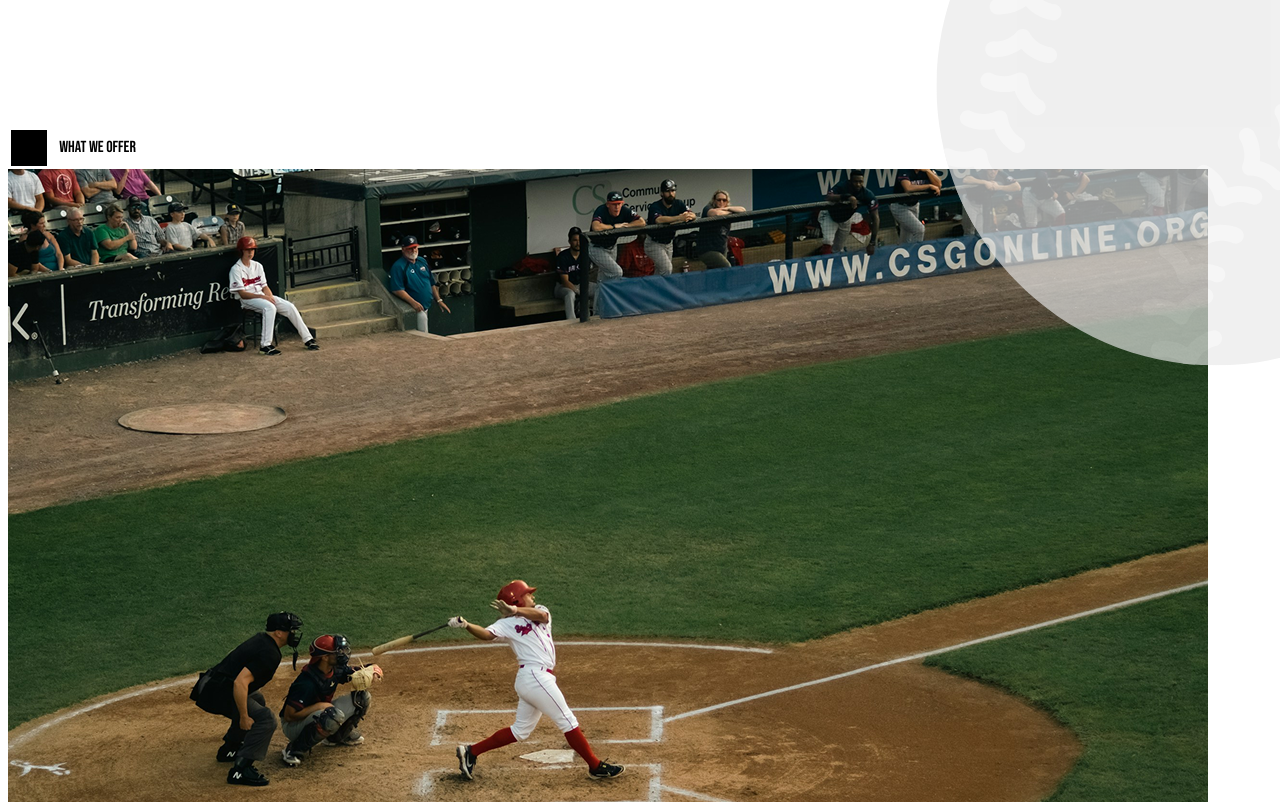
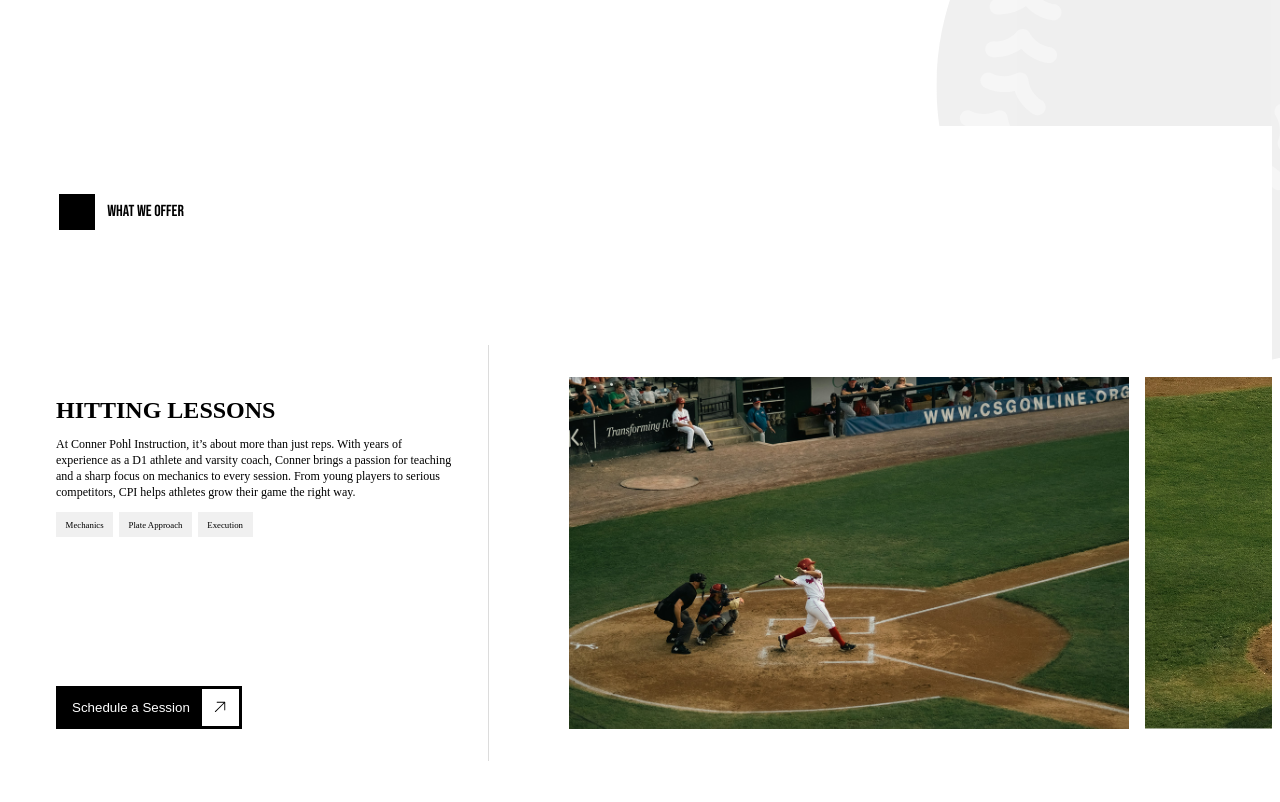
Before and after one commit to HaydenWestfall/conner-pohl-instruction, a React (Vite) app: page / in a window 1280 px wide. Shown: the part 1398-2200 px from the top of the page. Built offline with nearby package versions, Linux system fonts and the light colour scheme; the HTML template or start-up script is replaced by a standard one.

Commit message:
creates design for packages section on desktop

```diff
--- a/src/pages/Home/HomePage.tsx
+++ b/src/pages/Home/HomePage.tsx
@@ -3,6 +3,7 @@ import { Footer } from "../../shared/Footer/Footer";
 import { About } from "./components/About/About";
 import { Hero } from "./components/Hero/Hero";
 import { Packages } from "./components/Packages/Packages";
+import { Packages2 } from "./components/Packages2/Packages2";
 import { Testimonials } from "./components/Testimonials/Testimonials";
 
 export const HomePage = () => {
@@ -13,7 +14,7 @@ export const HomePage = () => {
       <div className="route-wrapper">
         <Hero />
         <About />
-        <Packages />
+        <Packages2 />
         <Testimonials />
         <ContactSection />
       </div>
--- a/src/pages/Home/components/Hero/Hero.scss
+++ b/src/pages/Home/components/Hero/Hero.scss
@@ -59,7 +59,15 @@
     flex-direction: column;
 
     .call-to-action {
-      button {
+      #book-now {
+        display: none;
+      }
+
+      #contact {
+        display: none;
+      }
+
+      #schedule-session {
         position: absolute;
         left: 50%;
         bottom: 1.75rem;
--- a/src/pages/Home/components/Hero/Hero.tsx
+++ b/src/pages/Home/components/Hero/Hero.tsx
@@ -33,8 +33,19 @@ export const Hero = () => {
               INSTRUCTION
             </h1>
             <div className="call-to-action">
-              <CpiButton label="Book now" onClick={() => window.alert("Test")} className="cpi-button dark" />
-              <CpiButton label="Contact" onClick={() => window.alert("Test")} className="cpi-button light" />
+              <div id="book-now">
+                <CpiButton label="Book now" onClick={() => window.alert("Test")} className="cpi-button dark" />
+              </div>
+              <div id="contact">
+                <CpiButton label="Contact" onClick={() => window.alert("Test")} className="cpi-button light" />
+              </div>
+              <div id="schedule-session">
+                <CpiButton
+                  label="Schedule a Session"
+                  onClick={() => window.alert("Test")}
+                  className="cpi-button dark"
+                />
+              </div>
             </div>
           </div>
           <div className="scroll-accent">
--- /dev/null
+++ b/src/pages/Home/components/Packages2/Packages2.scss
@@ -0,0 +1,65 @@
+.packages-wrapper {
+  position: relative;
+  display: flex;
+  flex-direction: column;
+  gap: 7rem;
+  background-color: white;
+  border-radius: var(--border-radius-0);
+  padding: 4rem 3rem;
+  overflow: hidden;
+  z-index: 10;
+
+  .lesson-wrapper {
+    display: flex;
+    gap: 5rem;
+
+    .lesson-description {
+      display: flex;
+      flex-direction: column;
+      justify-content: space-between;
+      border-right: 1px solid #dcdcdc;
+      width: 25rem;
+      flex-shrink: 0;
+      padding: 2rem 2rem 2rem 0;
+
+      h2 {
+        margin-bottom: 0.5rem;
+      }
+
+      p {
+        font-size: 0.75rem;
+        line-height: 1rem;
+        font-weight: 300;
+      }
+
+      .chips {
+        display: flex;
+        gap: 0.35rem;
+
+        .chip {
+          background-color: #f0f0f0;
+          border-radius: var(--border-radius-1);
+          padding: 0.3rem 0.6rem;
+          font-size: 0.55rem;
+          line-height: 1rem;
+          font-weight: 300;
+          white-space: nowrap;
+        }
+      }
+    }
+
+    .images {
+      display: flex;
+      gap: 1rem;
+      padding: 2rem 0;
+
+      img {
+        width: 35rem;
+        height: 22rem;
+        border-radius: var(--border-radius-1);
+        flex-shrink: 0;
+        object-fit: cover;
+      }
+    }
+  }
+}
--- /dev/null
+++ b/src/pages/Home/components/Packages2/Packages2.tsx
@@ -0,0 +1,48 @@
+import { CpiTag } from "../../../../components/cpiTag/CpiTag";
+import "./Packages2.scss";
+import HittingImage from "../../../../assets/images/hitting.png";
+import PitchingImage from "../../../../assets/images/pitching.png";
+import FiledingImage from "../../../../assets/images/stealing.png";
+import CpiButton from "../../../../components/cpiButton/CpiButton";
+
+export const Packages2 = () => {
+  const packageImages = [HittingImage, PitchingImage, FiledingImage];
+  const packageDescriptions = [
+    "Hitting is one of the most challenging skills in baseball and across many sports. At Pohl Performance Baseball, we approach it with focus, adaptability, and attention to each athlete’s unique needs. Every player who walks through our doors receives personalized instruction aimed at making the game feel simpler, more understandable, and more achievable. Our goal is to create an environment that’s both informative and encouraging, helping athletes gain the knowledge, tools, and confidence they need to succeed at the plate.",
+    "Pitching mechanics are the foundation of both performance and longevity on the mound. Good mechanics not only improve velocity and command but also reduce the risk of injury, allowing pitchers to compete consistently and confidently. At Pohl Performance Baseball, we focus on breaking down each movement — from the first step to the follow-through — ensuring that every pitcher develops an efficient, repeatable delivery that maximizes their potential.",
+    "Great defense wins games. Our fielding lessons build quick feet, sharp instincts, and reliable hands so you’re ready for every play. We focus on the fundamentals and the finer details that turn good fielders into game-changers.",
+  ];
+
+  return (
+    <>
+      <div className="packages-wrapper">
+        <CpiTag index="02" label="WHAT WE OFFER" className="dark" />
+
+        <div className="lesson-wrapper">
+          <div className="lesson-description">
+            <div className="header">
+              <h2>HITTING LESSONS</h2>
+              <p>
+                At Conner Pohl Instruction, it’s about more than just reps. With years of experience as a D1 athlete and
+                varsity coach, Conner brings a passion for teaching and a sharp focus on mechanics to every session.
+                From young players to serious competitors, CPI helps athletes grow their game the right way.
+              </p>
+              <div className="chips">
+                <div className="chip">Mechanics</div>
+                <div className="chip">Plate Approach</div>
+                <div className="chip">Execution</div>
+              </div>
+            </div>
+            <CpiButton label="Schedule a Session" onClick={() => window.alert("Test")} className="cpi-button dark" />
+          </div>
+
+          <div className="images">
+            {packageImages.map((image, index) => (
+              <img key={index} src={image} alt={`Player at bat ${index}`} />
+            ))}
+          </div>
+        </div>
+      </div>
+    </>
+  );
+};
```
